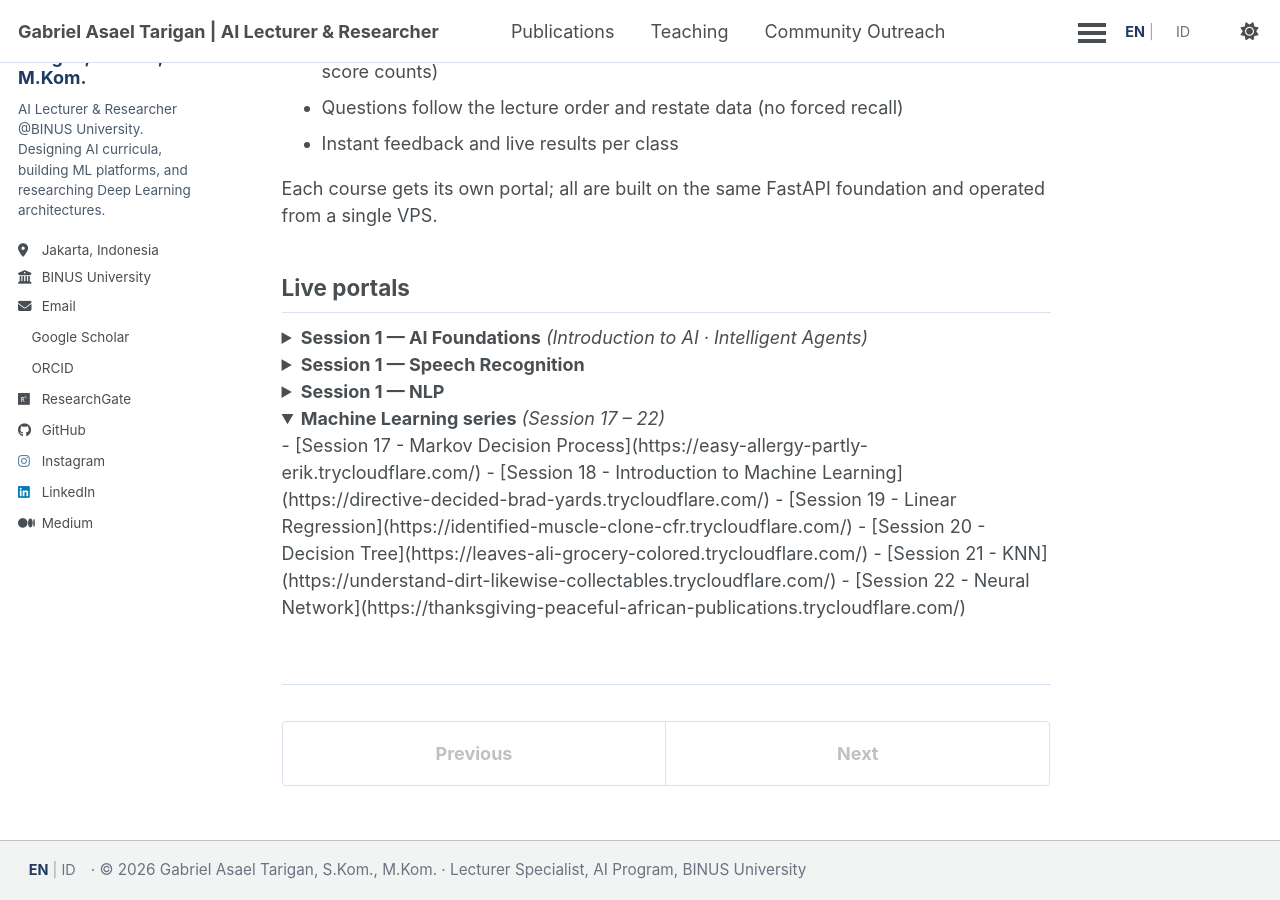
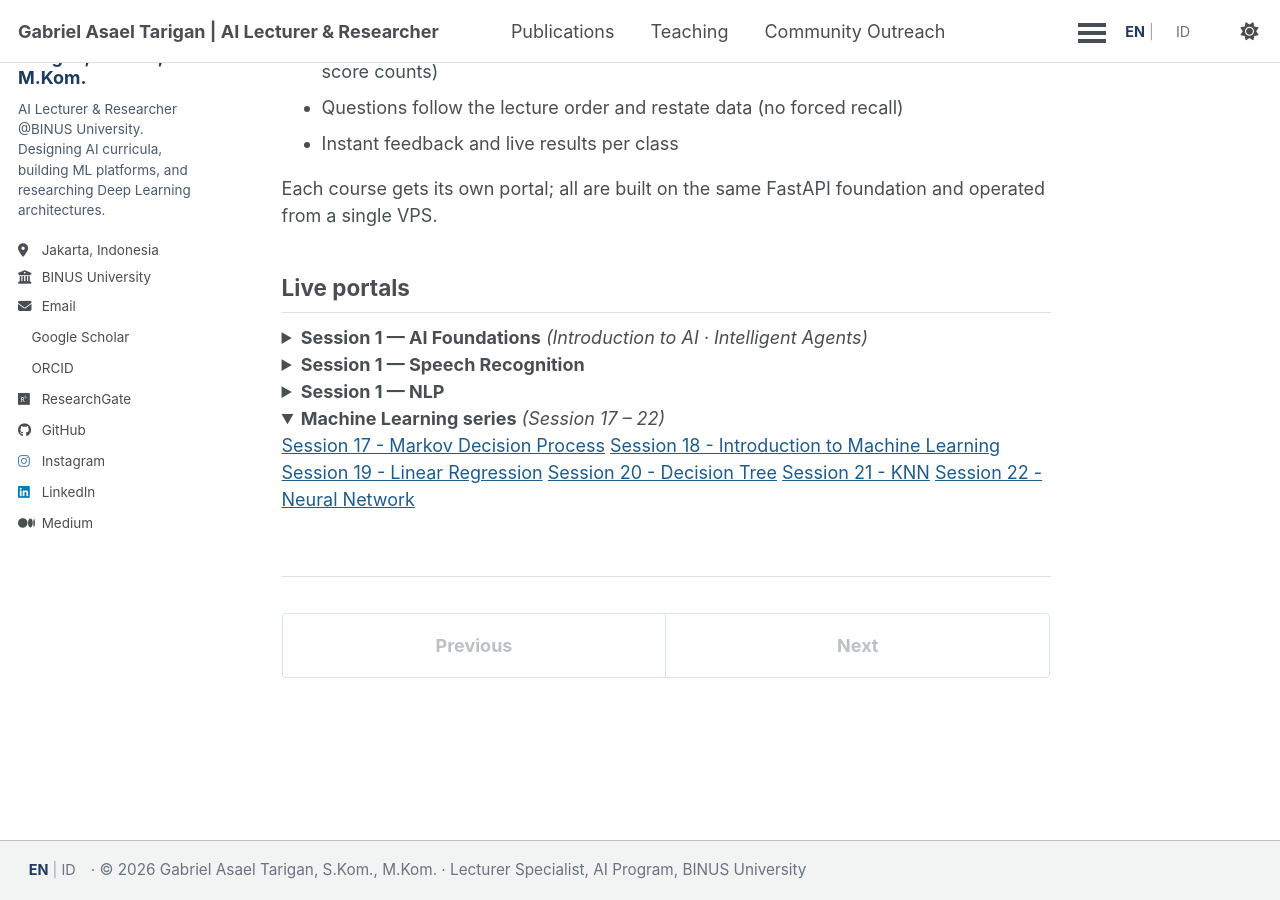
Before and after one commit to asaeltarigan/asaeltarigan.github.io, a Jekyll site: the page built from _portfolio/course-quiz-portals.md, in a window 1280 px wide and 900 px high, scrolled down 215 px. Built offline with Jekyll 4.4.1, drawn with Linux system fonts in a browser that asks for light colours; a style sheet for code colours, icons or effects is not loaded; part of the change alters nothing that is shown.

Commit message:
Fix dropdowns: use HTML anchors inside details for reliable link rendering

```diff
--- a/_portfolio/course-quiz-portals.md
+++ b/_portfolio/course-quiz-portals.md
@@ -17,33 +17,39 @@ Each course gets its own portal; all are built on the same FastAPI foundation an
 <details>
 <summary><strong>Session 1 — AI Foundations</strong> <em>(Introduction to AI · Intelligent Agents)</em></summary>
 
-- [Session 1 - Introduction to AI](https://volvo-robbie-children-assistance.trycloudflare.com/)
-- [Session 2 - Intelligent Agents](https://prescription-pentium-databases-recruiting.trycloudflare.com/)
+<a href="https://volvo-robbie-children-assistance.trycloudflare.com/">Session 1 - Introduction to AI</a>
+
+<a href="https://prescription-pentium-databases-recruiting.trycloudflare.com/">Session 2 - Intelligent Agents</a>
 
 </details>
 
 <details>
 <summary><strong>Session 1 — Speech Recognition</strong></summary>
 
-- [Session 1 - Speech Recognition](https://probability-jack-incident-cultural.trycloudflare.com/)
+<a href="https://probability-jack-incident-cultural.trycloudflare.com/">Session 1 - Speech Recognition</a>
 
 </details>
 
 <details>
 <summary><strong>Session 1 — NLP</strong></summary>
 
-- [Session 1 - NLP](https://middle-birds-pen-asking.trycloudflare.com/)
+<a href="https://middle-birds-pen-asking.trycloudflare.com/">Session 1 - NLP</a>
 
 </details>
 
 <details open>
 <summary><strong>Machine Learning series</strong> <em>(Session 17 – 22)</em></summary>
 
-- [Session 17 - Markov Decision Process](https://easy-allergy-partly-erik.trycloudflare.com/)
-- [Session 18 - Introduction to Machine Learning](https://directive-decided-brad-yards.trycloudflare.com/)
-- [Session 19 - Linear Regression](https://identified-muscle-clone-cfr.trycloudflare.com/)
-- [Session 20 - Decision Tree](https://leaves-ali-grocery-colored.trycloudflare.com/)
-- [Session 21 - KNN](https://understand-dirt-likewise-collectables.trycloudflare.com/)
-- [Session 22 - Neural Network](https://thanksgiving-peaceful-african-publications.trycloudflare.com/)
+<a href="https://easy-allergy-partly-erik.trycloudflare.com/">Session 17 - Markov Decision Process</a>
+
+<a href="https://directive-decided-brad-yards.trycloudflare.com/">Session 18 - Introduction to Machine Learning</a>
+
+<a href="https://identified-muscle-clone-cfr.trycloudflare.com/">Session 19 - Linear Regression</a>
+
+<a href="https://leaves-ali-grocery-colored.trycloudflare.com/">Session 20 - Decision Tree</a>
+
+<a href="https://understand-dirt-likewise-collectables.trycloudflare.com/">Session 21 - KNN</a>
+
+<a href="https://thanksgiving-peaceful-african-publications.trycloudflare.com/">Session 22 - Neural Network</a>
 
 </details>
```
